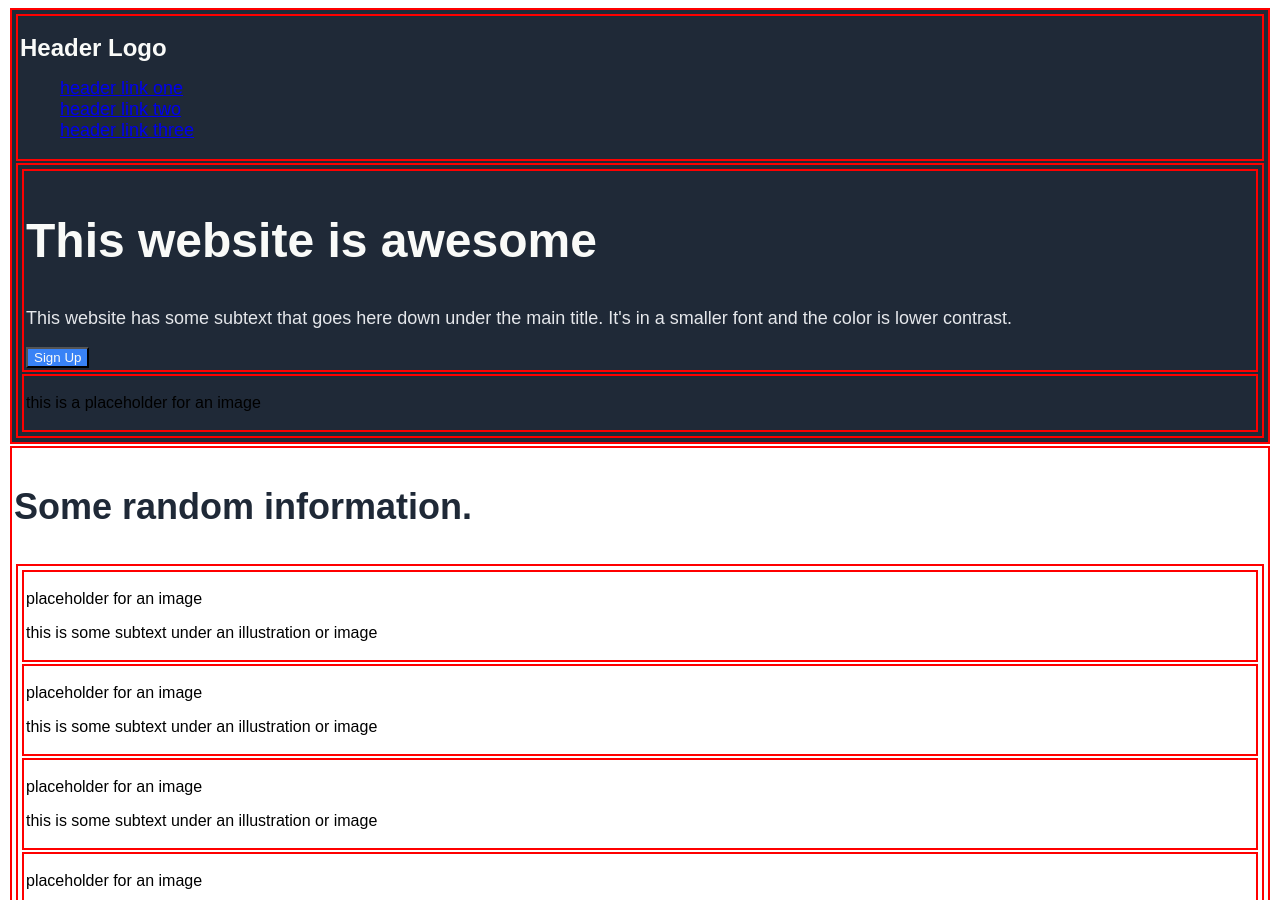
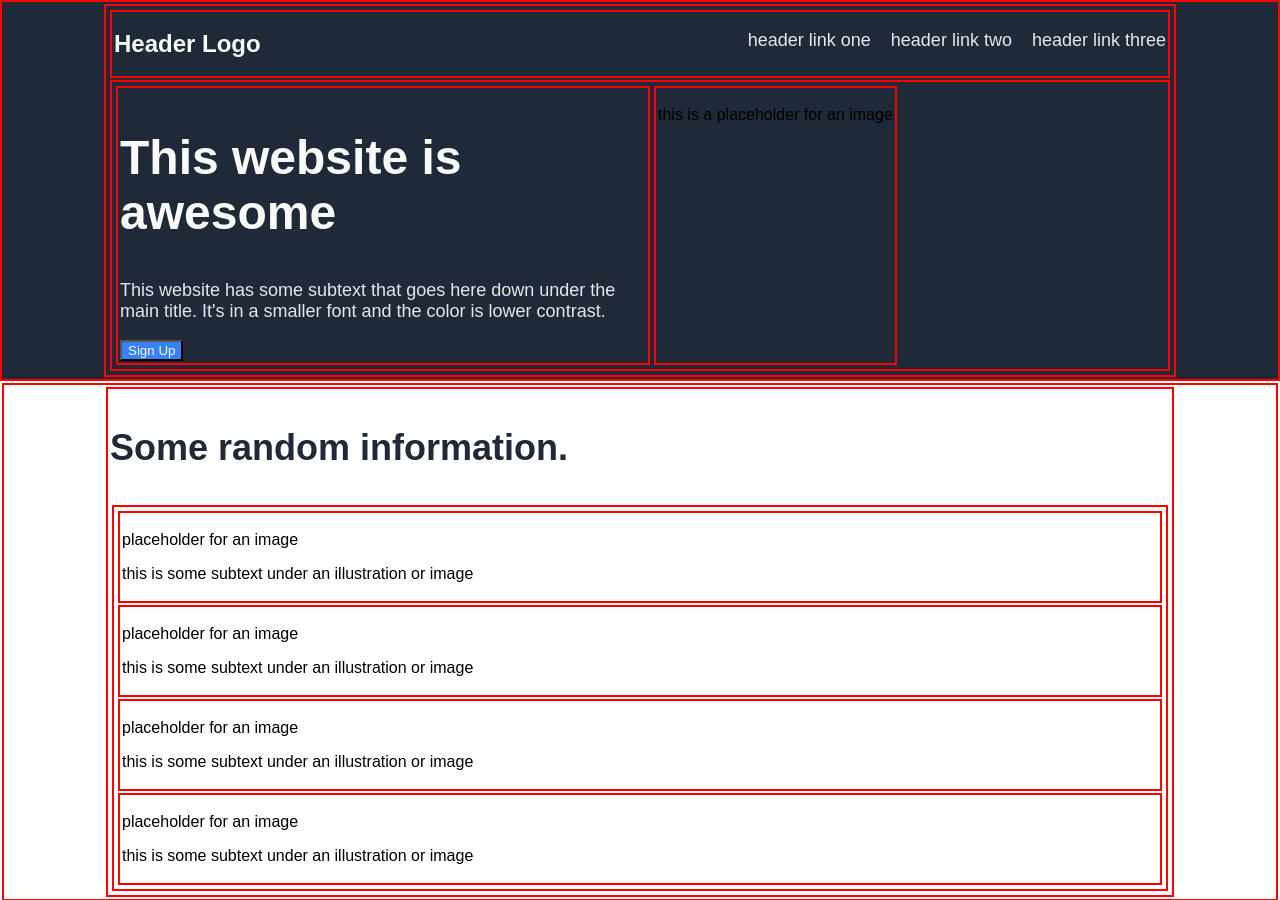
Before and after one commit to MattShrode/odin-landing-page, a plain HTML site: page index.html in a window 1280 px wide. Shown: the top 900 px of the page. Drawn offline with Linux system fonts and the light colour scheme.

Commit message:
Add Flex
Add several divs with new classes to incorporate Flex
display.

```diff
--- a/index.html
+++ b/index.html
@@ -10,7 +10,8 @@
 
     <body>
         <div class="header">
-            <div>
+            <div class="header-container">
+                <div class="header-bar">
                     <h1 class="header-logo-text">Header Logo</h1>
                     <ul class="link-list">
                         <li class="header-link"><a href="./index.html">header link one</a></li>
@@ -18,8 +19,8 @@
                         <li class="header-link"><a href="./index.html">header link three</a></li>
                     </ul>
                 </div>
-            <div>
-                <div>
+                <div class="header-content">
+                    <div class="header-content-text">
                         <h2 class="header-main-text">This website is awesome</h2>
                         <p class="header-secondary-text">This website has some subtext that goes here down under the main title. It's in a smaller font and the color is lower contrast.</p>
                         <button class="header-button">Sign Up</button>
@@ -29,8 +30,10 @@
                     </div>
                 </div>
             </div>
+        </div>
 
         <div class="information">
+            <div class="information-container">
                 <h3 class="information-header-text">Some random information.</h3>
                 <div>
                     <div>
@@ -51,18 +54,23 @@
                     </div>
                 </div>
             </div>
+        </div>
 
         <div class="quote">
-            <p class="quote-text">This is an inspiring quote, or a testimonial from a customer. Maybe it's just filling up space, or maybe peaople will actually read it. Who knows? All I know is that it looks nice.</p>
+            <div class="quote-container">
+                <p class="quote-text">This is an inspiring quote, or a testimonial from a customer. Maybe it's just filling up space, or maybe people will actually read it. Who knows? All I know is that it looks nice.</p>
                 <p class="quote-author">-Thor, God of Thunder</p>
+            </div>
         </div>
 
         <div class="action">
+            <div class="action-container">
                 <div>
                     <h3 class="action-header">Call to action! It's time!</h3>
                     <p class="action-text">Sign up for our product by clicking that button right over there!</p>
                 </div>
                 <button class="action-button">Sign Up</button>
+            </div>
         </div>
 
         <div class="footer">
--- a/style.css
+++ b/style.css
@@ -2,6 +2,15 @@
 
 * {
     font-family: Arial, Helvetica, sans-serif;
+}
+
+body {
+    margin: 0;
+}
+
+.header-container, .information-container,
+.quote-container, .action-container {
+    margin: 0 100px;
 }
 
 div {
@@ -10,15 +19,44 @@ div {
     border: 2px solid red;
 }
 
+
+
 /* Header */
 
 .header {
     background-color: #1F2937;
+    margin: 0;
+}
+
+.header-bar {
+    display: flex;
+    justify-content: space-between;
 }
 
 .header-logo-text {
     font-size: 24px;
     color: #F9FAF8;
+}
+
+.link-list {
+    list-style-type: none;
+
+    display: flex;
+    gap: 20px;
+}
+
+a:link, a:visited, a:hover, a:active {
+    font-size: 18px;
+    color: #E5E7EB;
+    text-decoration: none;
+}
+
+.header-content {
+    display: flex;
+}
+
+.header-content-text {
+    width: 50%;
 }
 
 .header-main-text {
@@ -27,11 +65,7 @@ div {
     color: #F9FAF8;
 }
 
-.link-list {
-    list-style-type: none;
-}
-
-.header-secondary-text, .header-link {
+.header-secondary-text {
     font-size: 18px;
     color: #E5E7EB;
 }
```
Lines whose indentation alone changed are shown as unchanged.
